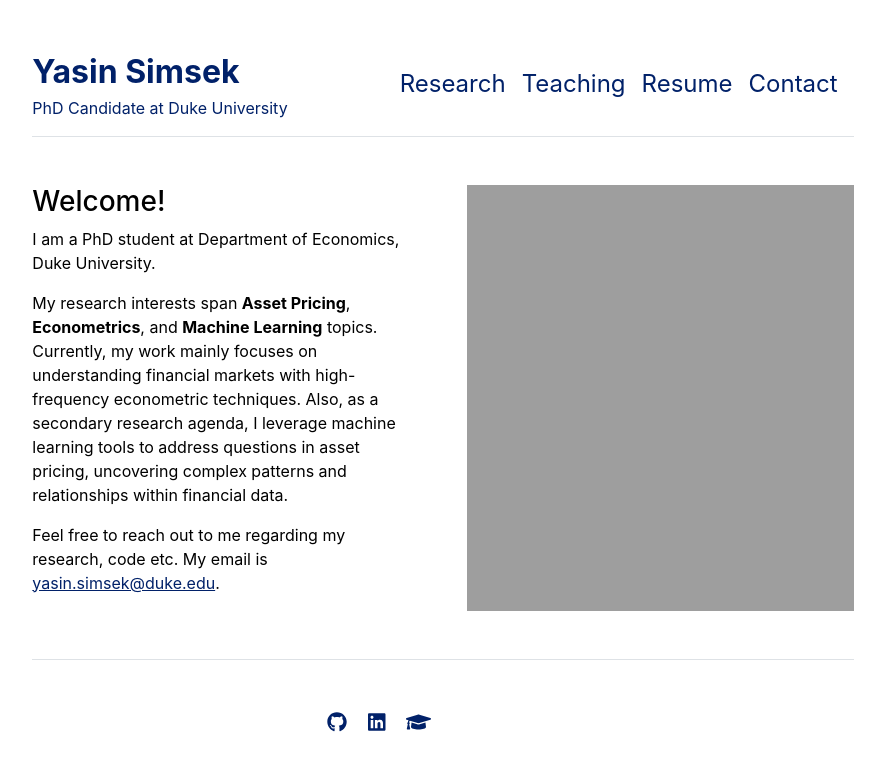
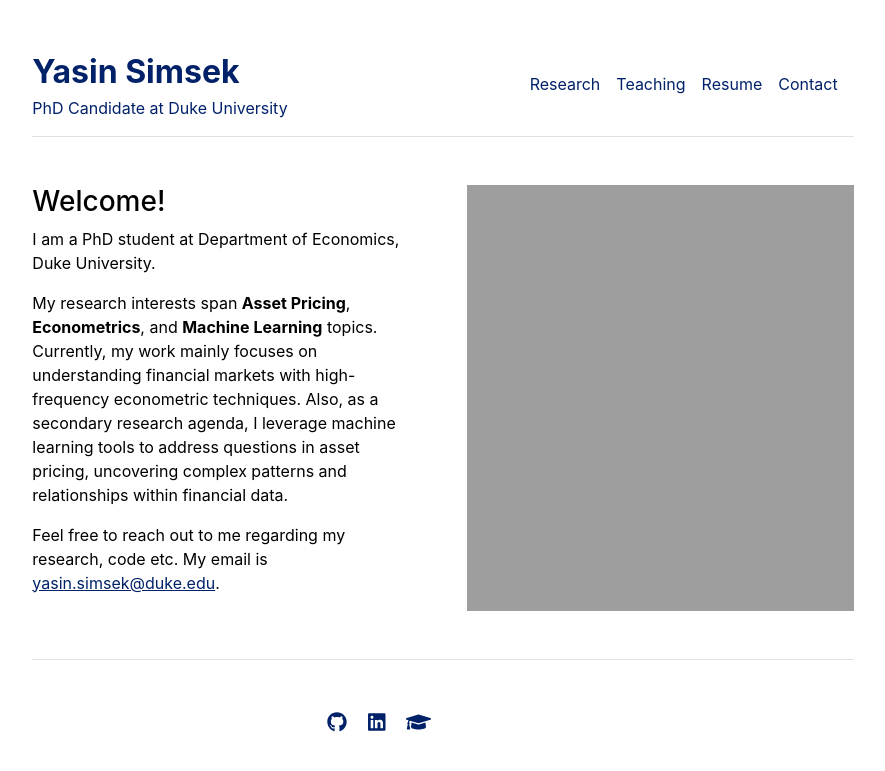
Before and after one commit to yasin-simsek/yasin-simsek.github.io, a Jekyll site: the page built from index.md, in a window 1280 px wide. Shown: the top 771 px of the page, without its empty margins (197-1082 px from the left). Built offline with Jekyll 4.4.1, drawn with Linux system fonts in a browser that asks for light colours.

Commit message:
fontsize fix

```diff
--- a/_includes/header.html
+++ b/_includes/header.html
@@ -9,7 +9,7 @@
   </div>
   <nav class="d-inline-flex mt-2 mt-md-0 ms-md-auto">
     {% for item in site.data.settings.menu %}
-      <a class="me-3 py-2 text-decoration-none fs-4" href="{{ site.github.url }}{{ item.url }}">{{ item.name }}</a>
+      <a class="me-3 py-2 text-decoration-none" href="{{ site.github.url }}{{ item.url }}">{{ item.name }}</a>
     {% endfor %}
   </nav>
 </header>
```
